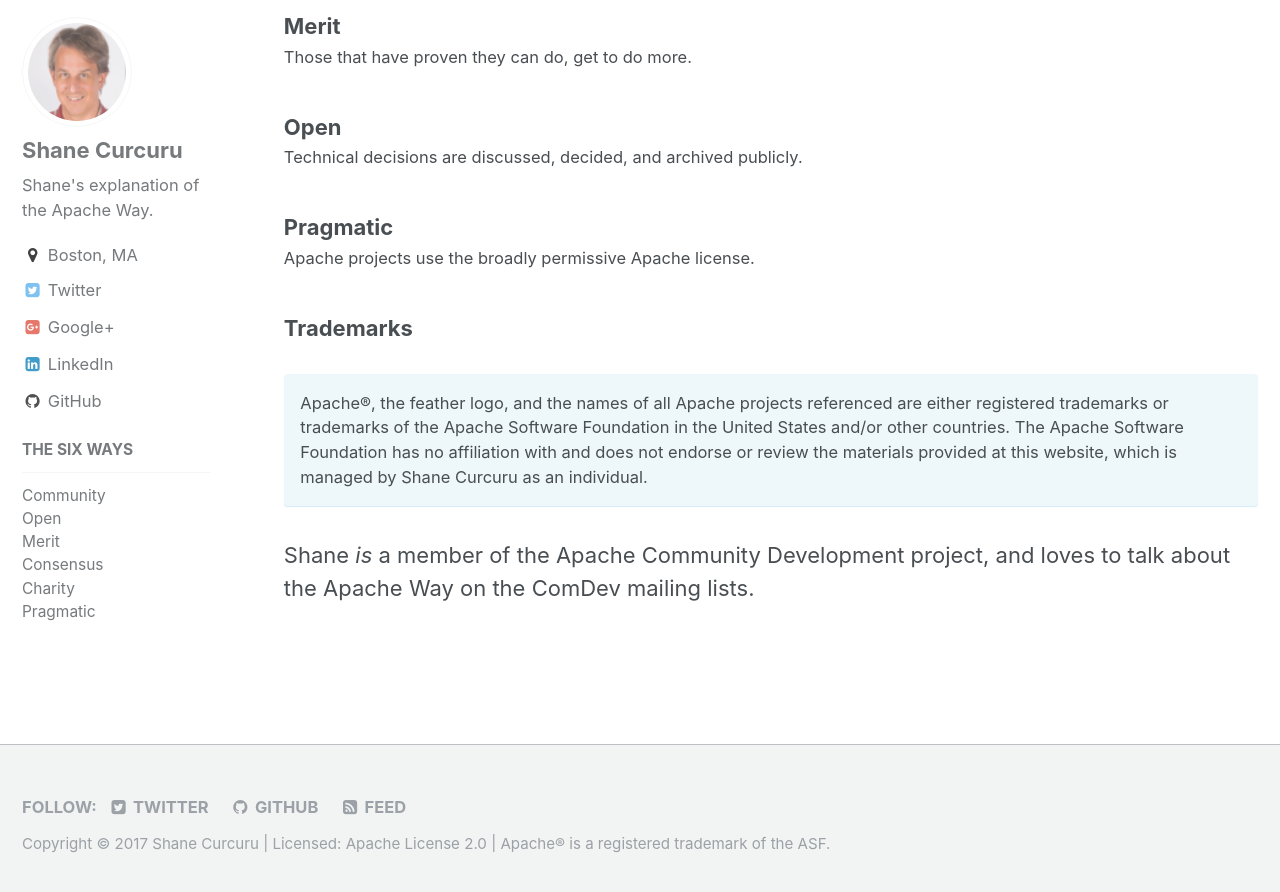
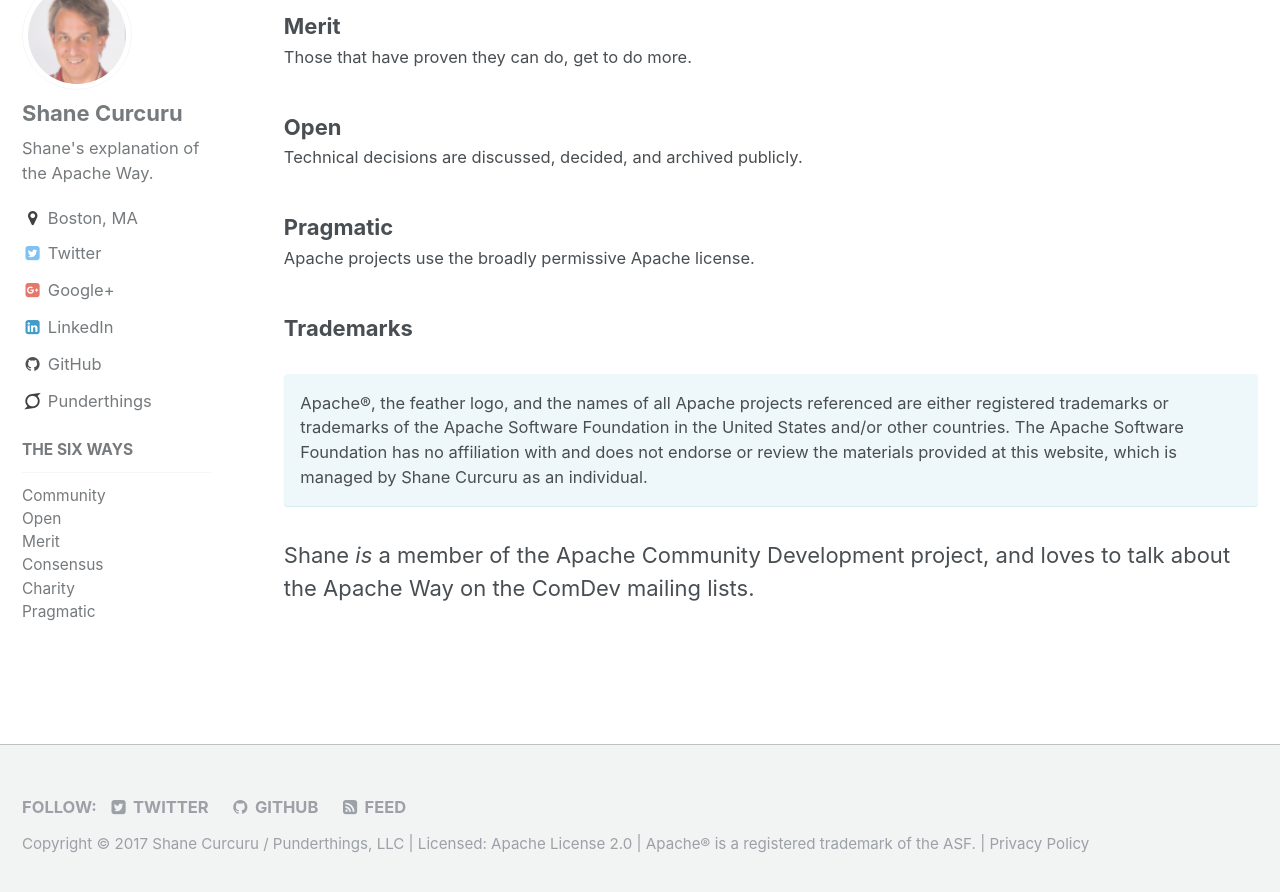
Before and after one commit to ShaneCurcuru/theapacheway.com, a Jekyll site: the page built from index.html, in a window 1280 px wide and 900 px high, scrolled down 1296 px. Shown: the top 892 px of the window. Built offline with Jekyll 4.4.1, drawn with Linux system fonts in a browser that asks for light colours; the list of posts is cut into pages by our own code.

Commit message:
Add terms for analytics and punderthings links

```diff
--- a/_includes/author-profile-custom-links.html
+++ b/_includes/author-profile-custom-links.html
@@ -1,7 +1,5 @@
-<!--
-  <li>
-    <a href="http://link-to-whatever-social-network.com/user/" itemprop="sameAs">
-      <i class="fa fa-fw" aria-hidden="true"></i> Custom Social Profile Link
-    </a>
-  </li>
--->
+<li>
+  <a href="http://punderthings.com/" itemprop="founder">
+    <i class="fa fa-fw fa-superpowers" aria-hidden="true"></i> Punderthings
+  </a>
+</li>
--- a/_includes/footer.html
+++ b/_includes/footer.html
@@ -19,4 +19,4 @@
   </ul>
 </div>
 
-<div class="page__footer-copyright">Copyright &copy; {{ site.time | date: '%Y' }} {{ site.name | default: site.title }}  |  Licensed: <a href="http://www.apache.org/licenses/LICENSE-2.0.html">Apache License 2.0</a>  |  <a href="https://www.apache.org/foundation/marks/list/">Apache® is a registered trademark of the ASF</a>.</div>
+<div class="page__footer-copyright">Copyright &copy; {{ site.time | date: '%Y' }} {{ site.name | default: site.title }} / <a href="http://punderthings.com/">Punderthings, LLC</a>  |  Licensed: <a rel="license" href="http://www.apache.org/licenses/LICENSE-2.0.html">Apache License 2.0</a>  |  <a href="https://www.apache.org/foundation/marks/list/">Apache® is a registered trademark of the ASF</a>.  |  <a href="{{ '/terms' | absolute_url }}">Privacy Policy</a></div></div>
```
Also changed, not shown: _pages/terms.md (added, +29 -0 lines).
